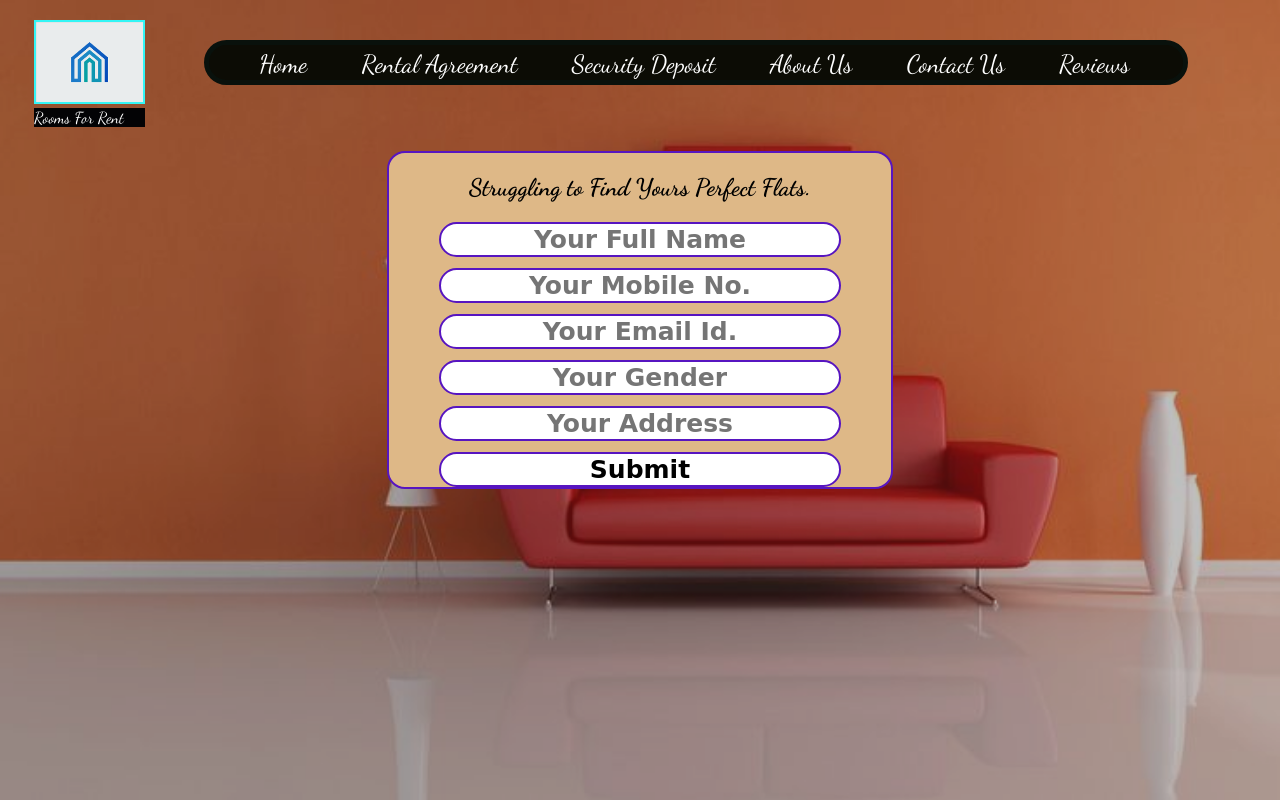
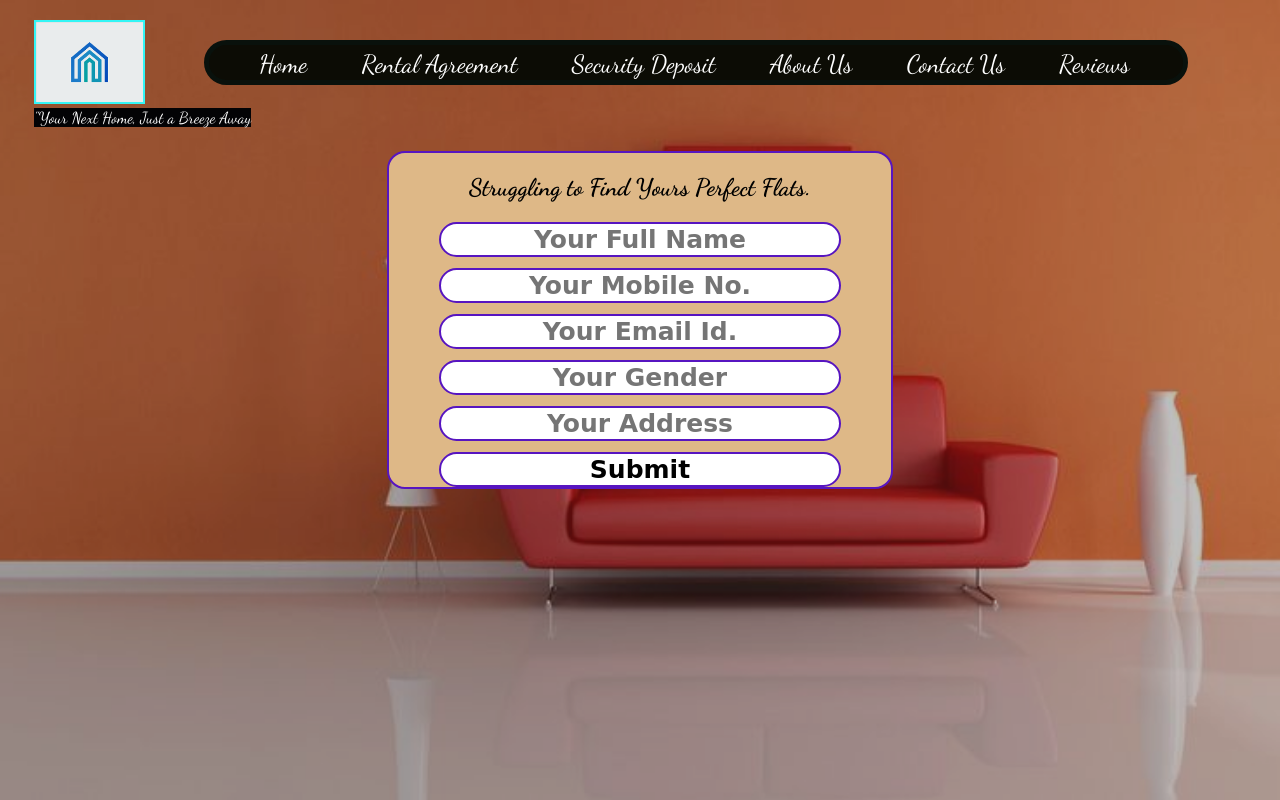
Before and after one commit to Akla1903/Rent_register, a plain HTML site: page Index.html in a window 1280 px wide. Drawn offline with Linux system fonts and the light colour scheme; a web font is replaced by a local one.

Commit message:
Update Index.html

```diff
--- a/Index.html
+++ b/Index.html
@@ -3,7 +3,7 @@
 <head>
     <meta charset="UTF-8">
     <meta name="viewport" content="width=device-width, initial-scale=1.0">
-    <title>Cotage</title>
+    <title>RentBreeze</title>
     <link rel="stylesheet" href="Don't Feel Alone.css">
     <link href="https://fonts.googleapis.com/css2?family=Bahiana&family=Dancing+Script:wght@400..700&family=Inter:wght@100..900&family=Jacquard+12&family=Jaro:opsz@6..72&family=Poetsen+One&display=swap" rel="stylesheet">
 </head>
@@ -13,7 +13,7 @@
         <div class="main">
             <div class="left"><a href="Index.html"><img src="logo.png" alt=""></a>
 
-                <div>Rooms For Rent</div>
+                <div>"Your Next Home, Just a Breeze Away</div>
                 <!-- i am left -->
             </div>
             <nav class="navbar">
```
